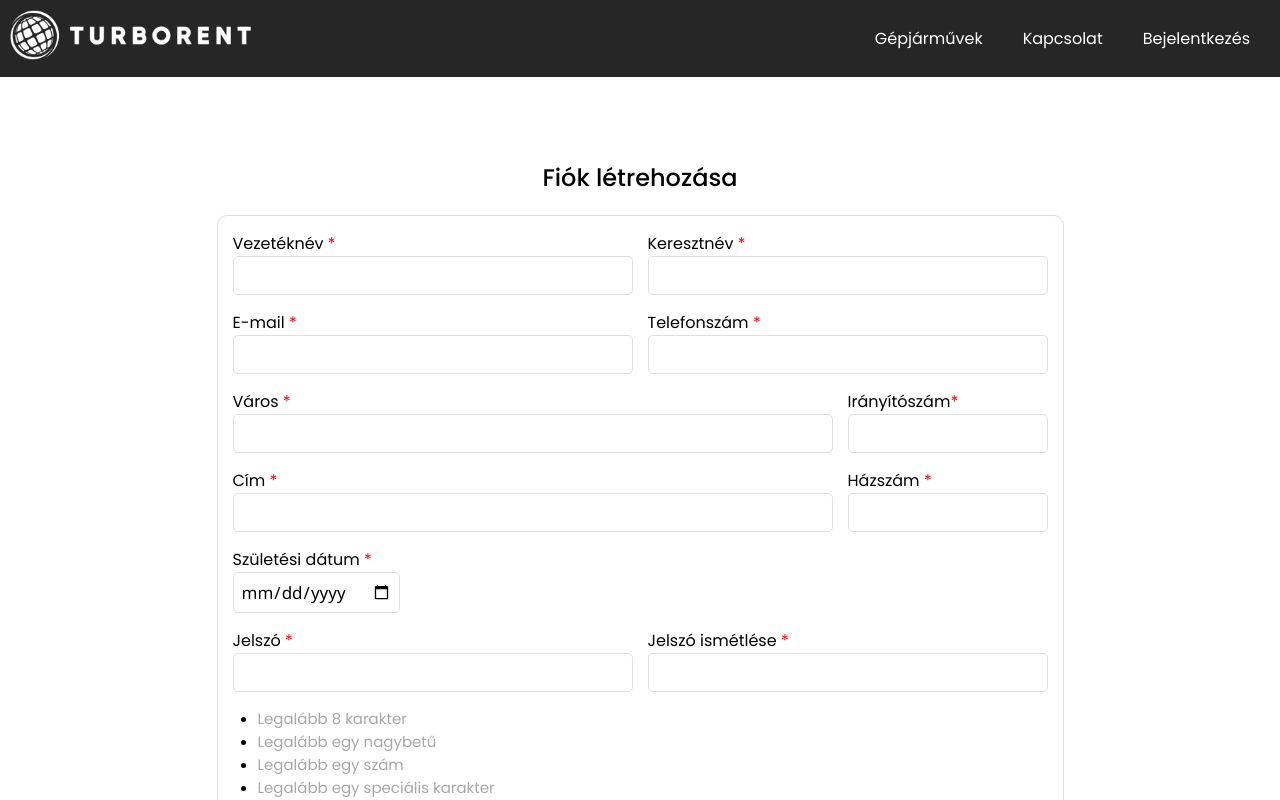
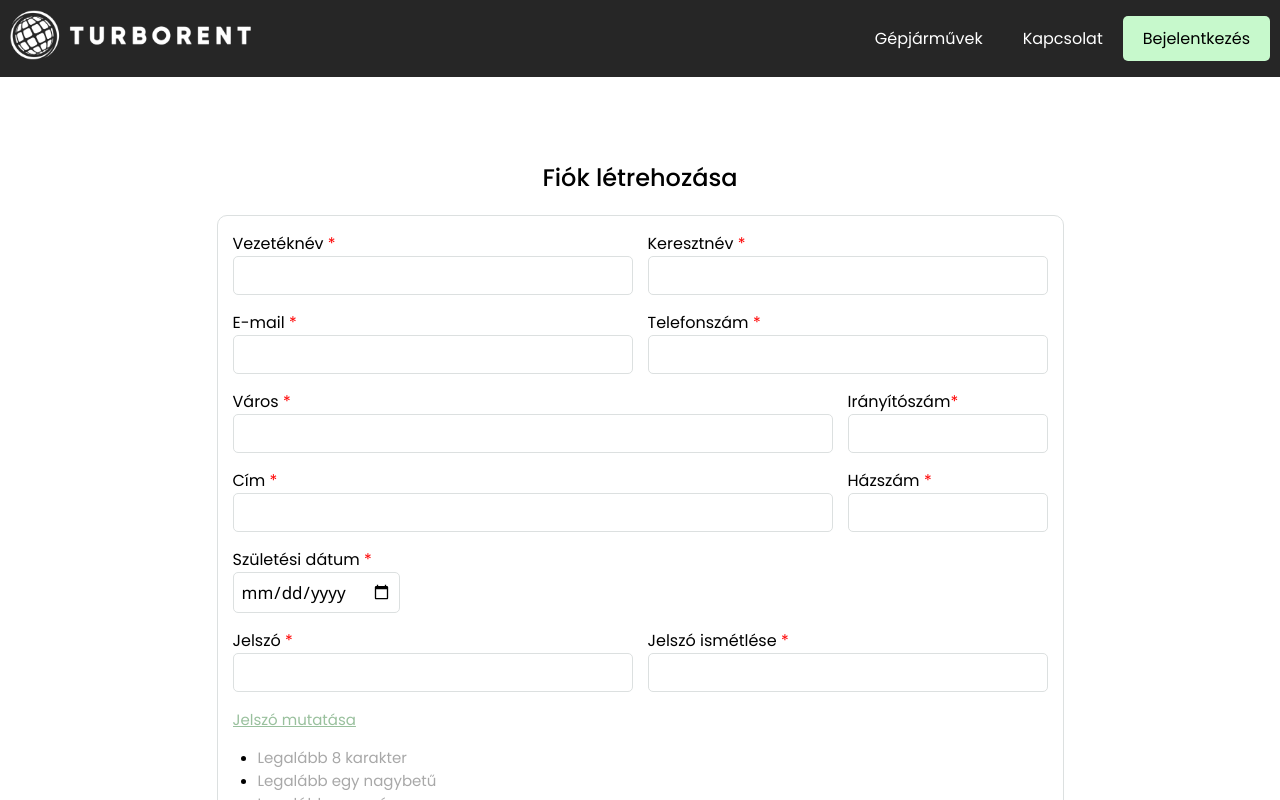
Before and after one commit to klmnblzs/turborent, an Angular app in the folder frontend/: page /register in a window 1280 px wide. Shown: the top 800 px of the page. Built offline with nearby package versions, Linux system fonts and the light colour scheme; some icons are missing.

Commit message:
Minor bugfix

```diff
--- a/frontend/src/app/components/dashboard/dashboard.component.scss
+++ b/frontend/src/app/components/dashboard/dashboard.component.scss
@@ -4,7 +4,8 @@
     align-items: flex-start;
     flex-direction: row;
     padding: 50px;
-    height: 80vh;
+    height: fit-content;
+    min-height: 80vh;
     padding-top: 20vh;
 
     h2 {
--- a/frontend/src/app/components/login/login.component.scss
+++ b/frontend/src/app/components/login/login.component.scss
@@ -27,7 +27,7 @@
             color: red;
         }
 
-        input[type='email'], input[type='password'] {
+        input[type='email'], input[type='password'], input[type='text'] {
             display: block;
             border-radius: 5px;
             border: 1px solid #DCE0E0;
--- a/frontend/src/app/components/navbar/navbar.component.html
+++ b/frontend/src/app/components/navbar/navbar.component.html
@@ -39,7 +39,7 @@
       <ul [class.active]="menuOpen">
         <li><a routerLink="/cars">Gépjárművek</a></li>
         <li><a routerLink="/contact">Kapcsolat</a></li>
-        <li><a (click)="onClickDashboard()">{{ placeholder }}</a></li>
+        <a (click)="onClickDashboard()"><li class="loginBtn">{{ placeholder }}</li></a>
       </ul>
     </div>
 </nav>
--- a/frontend/src/app/components/navbar/navbar.component.scss
+++ b/frontend/src/app/components/navbar/navbar.component.scss
@@ -78,16 +78,27 @@ nav {
           margin: 0;
           padding: 0;
 
+          .loginBtn {
+            background-color: #C7F9CC;
+            border-radius: 5px;
+            cursor: pointer;
+            transition: .3s;
+
+            &:hover {
+              opacity: .8;
+            }
+
+            a {
+              color: black;
+            }
+          }
+
           li {
             a {
               text-decoration: none;
               color: #fff;
               font-size: 16px;
               transition: color 0.3s ease;
-
-              &:hover {
-                color: #afafaf;
-              }
             }
           }
         }
--- a/frontend/src/app/components/register/register.component.html
+++ b/frontend/src/app/components/register/register.component.html
@@ -54,11 +54,12 @@
             <div class="seperated-container">
                 <div>
                     <label for="name">Jelszó <span id="required">*</span></label>
-                    <input type="password" name="password" id="password" formControlName="password" [class.invalid]="this.form.controls.password.invalid && this.form.controls.password.touched">
+                    <input [type]="showPassword ? 'text' : 'password'" name="password" id="password" formControlName="password" [class.invalid]="this.form.controls.password.invalid && this.form.controls.password.touched">
+                    <input type="button" id="show-password" value="Jelszó mutatása" (click)="this.showPassword = !this.showPassword">
                 </div>
                 <div>
                     <label for="password-confirm">Jelszó ismétlése <span id="required">*</span></label>
-                    <input type="password" name="password-confirm" id="password-confirm" formControlName="passwordConfirm">
+                    <input [type]="showPassword ? 'text' : 'password'" name="password-confirm" id="password-confirm" formControlName="passwordConfirm">
                 </div>
             </div>
             <ul class="criteria">
--- a/frontend/src/app/components/register/register.component.scss
+++ b/frontend/src/app/components/register/register.component.scss
@@ -21,6 +21,26 @@
 
         #required {
             color: red;
+        }
+
+        #show-password {
+            margin: 0;
+            border: none;
+            outline: none;
+            font-size: 15px;
+            margin-bottom: 15px;
+            padding: 0;
+            text-align: left;
+            background: none;
+            color: #99c09d;
+            text-decoration: underline;
+            width: fit-content;
+            transition: .3s;
+            cursor: pointer;
+        }
+
+        #show-password:hover {
+            color: #79977c;
         }
 
         .seperated-container, .address-container {
--- a/frontend/src/app/components/register/register.component.ts
+++ b/frontend/src/app/components/register/register.component.ts
@@ -1,6 +1,6 @@
 import { HttpClient } from '@angular/common/http';
 import { Component, DestroyRef, inject } from '@angular/core';
-import { AbstractControl, FormBuilder, FormControl, FormGroup, ReactiveFormsModule, Validators } from '@angular/forms';
+import { FormControl, FormGroup, ReactiveFormsModule, Validators } from '@angular/forms';
 import { Router, RouterLink } from '@angular/router';
 import { AuthService } from '../../services/auth.service';
 import { SnackbarService } from '../shared/snackbar/snackbar.service';
@@ -19,6 +19,8 @@ export class RegisterComponent {
   private httpClient = inject(HttpClient);
   private destroyRef = inject(DestroyRef);
   private router = inject(Router);
+
+  showPassword:boolean = false;
 
   licenseFrontFile: File | null = null;
   licenseBackFile: File | null = null;
@@ -113,7 +115,7 @@ export class RegisterComponent {
     const dateInput = document.getElementById("dateofbirth") as HTMLInputElement
     const year = dateInput.value.split("-")[0]
 
-    if((2024-Number(year)) > 18) {
+    if((2024-Number(year)) > 16) {
       return true
     }
 
@@ -151,7 +153,7 @@ export class RegisterComponent {
     }
 
     if(!this.isOldEnough()) {
-      this.errorText = "18. életkor betöltése kötelező."
+      this.errorText = "16. életkor betöltése kötelező."
       this.registerError = true
       return;
     }
--- a/frontend/src/app/services/auth.service.ts
+++ b/frontend/src/app/services/auth.service.ts
@@ -68,11 +68,13 @@ export class AuthService {
   getUserDataFromToken() {
     const token = localStorage.getItem('token');
     if (!token) {
+      console.log("NINCSEN TOKEN")
       return null;
     }
 
     try {
       const decodedToken = jwtDecode<any>(token);
+
       return decodedToken;
     } catch (err) {
       return err;
--- a/frontend/src/app/services/requests.service.ts
+++ b/frontend/src/app/services/requests.service.ts
@@ -19,9 +19,9 @@ export class RequestsService {
     }
 
     return this.httpClient.post<{ token: string }>('http://localhost:3000/auth/refresh', { refreshToken }).pipe(
-      tap((res:any) => {
-        console.log(res)
-        localStorage.setItem("token", res.accessToken);
+      tap((res: any) => {
+        localStorage.setItem("token", res.token);
+        localStorage.setItem("refreshToken", res.refreshToken)
       })
     );
   }
@@ -40,7 +40,8 @@ export class RequestsService {
       catchError((err) => {
         // TODO: KIJAVÍTANI A REFRESH TOKENT
 
-        if (err.status === 403) {
+        if (err.status === 403 || // Forbidden
+          err.status == 401) { // Unauthorized
           return this.refreshToken().pipe(
             switchMap((newToken) => {
               headers = headers.set('Authorization', `Bearer ${newToken}`);
@@ -64,7 +65,8 @@ export class RequestsService {
 
     return this.httpClient.get(url, { headers: headers }).pipe(
       catchError((err) => {
-        if (err.status === 401 || err.status === 403) {
+        if (err.status === 403 || // Forbidden
+          err.status === 401) { // Unauthorized
           return this.refreshToken().pipe(
             switchMap((newToken) => {
               headers = headers.set('Authorization', `Bearer ${newToken}`);
```
